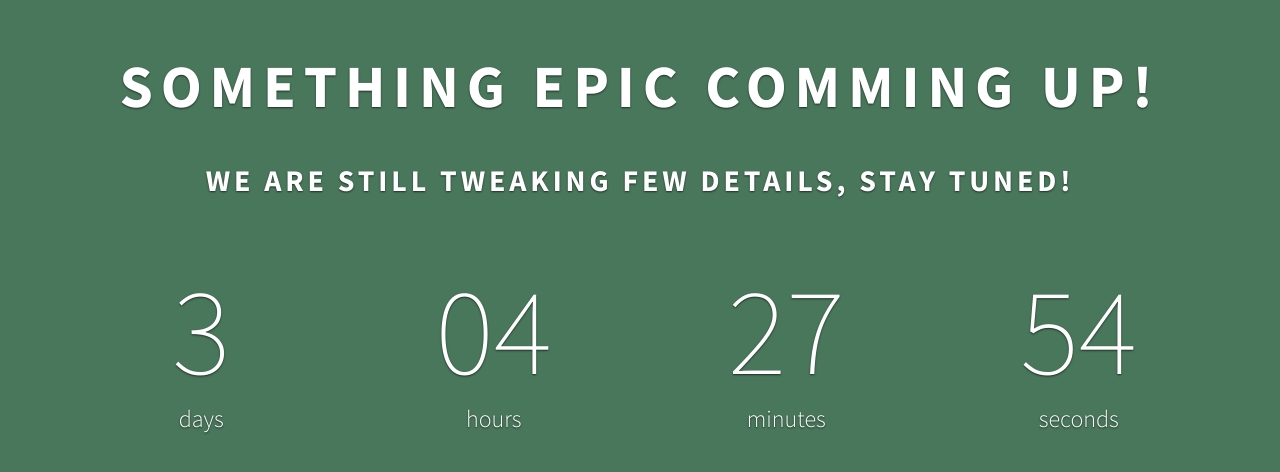
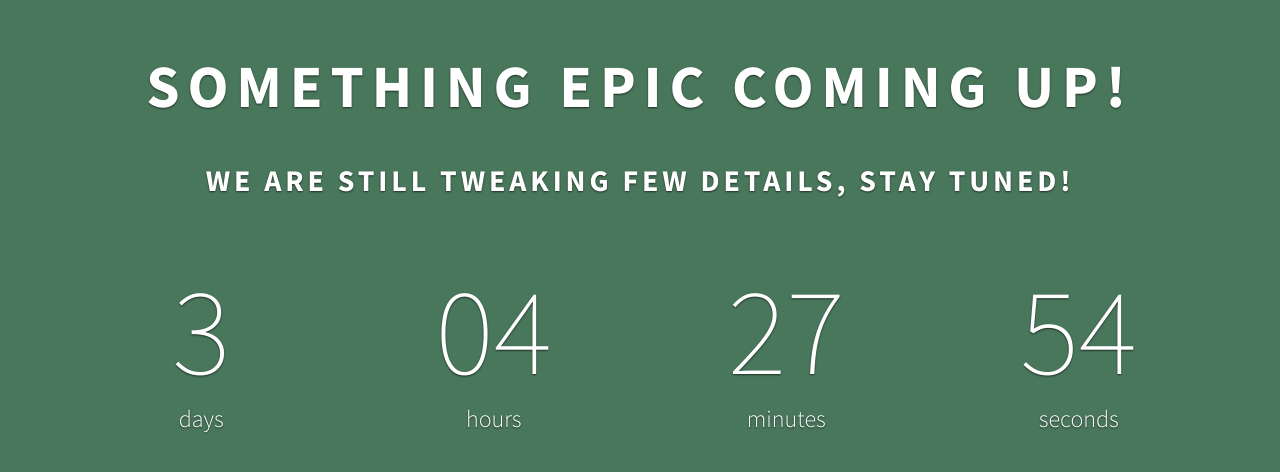
Before and after one commit to epiccenter/epiccenter.github.io, a plain HTML site: page index.html in a window 1280 px wide. Drawn offline with nearby package versions, Linux system fonts and the light colour scheme.

Commit message:
Typo fix

```diff
--- a/index.html
+++ b/index.html
@@ -29,7 +29,7 @@
       <div class="container">
         <div class="row">
           <div class="col-sm-12">
-            <h1 class="cursive">Something EPIC Comming Up!</h1>
+            <h1 class="cursive">Something EPIC Coming Up!</h1>
             <h2 class="sub">We are still tweaking few details, stay tuned!</h2>
           </div>
         </div>
```
